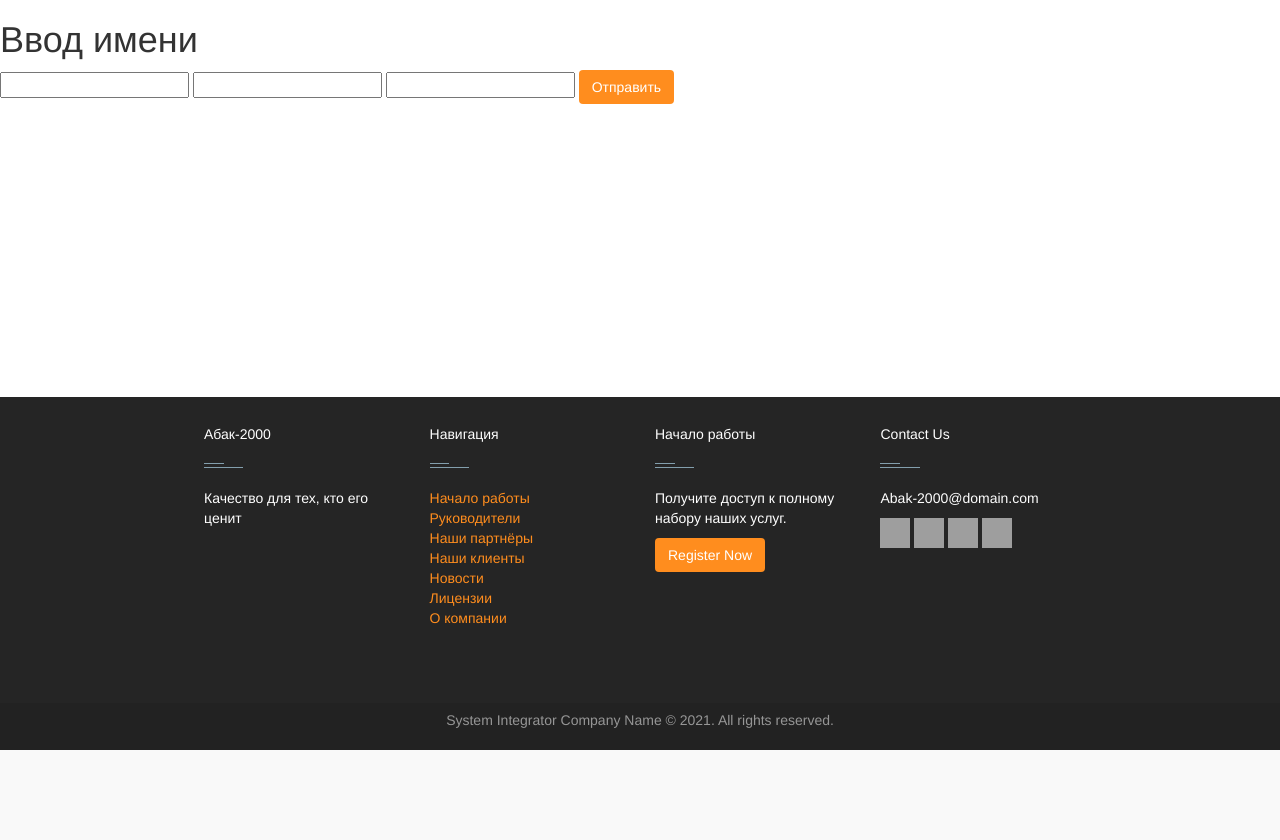
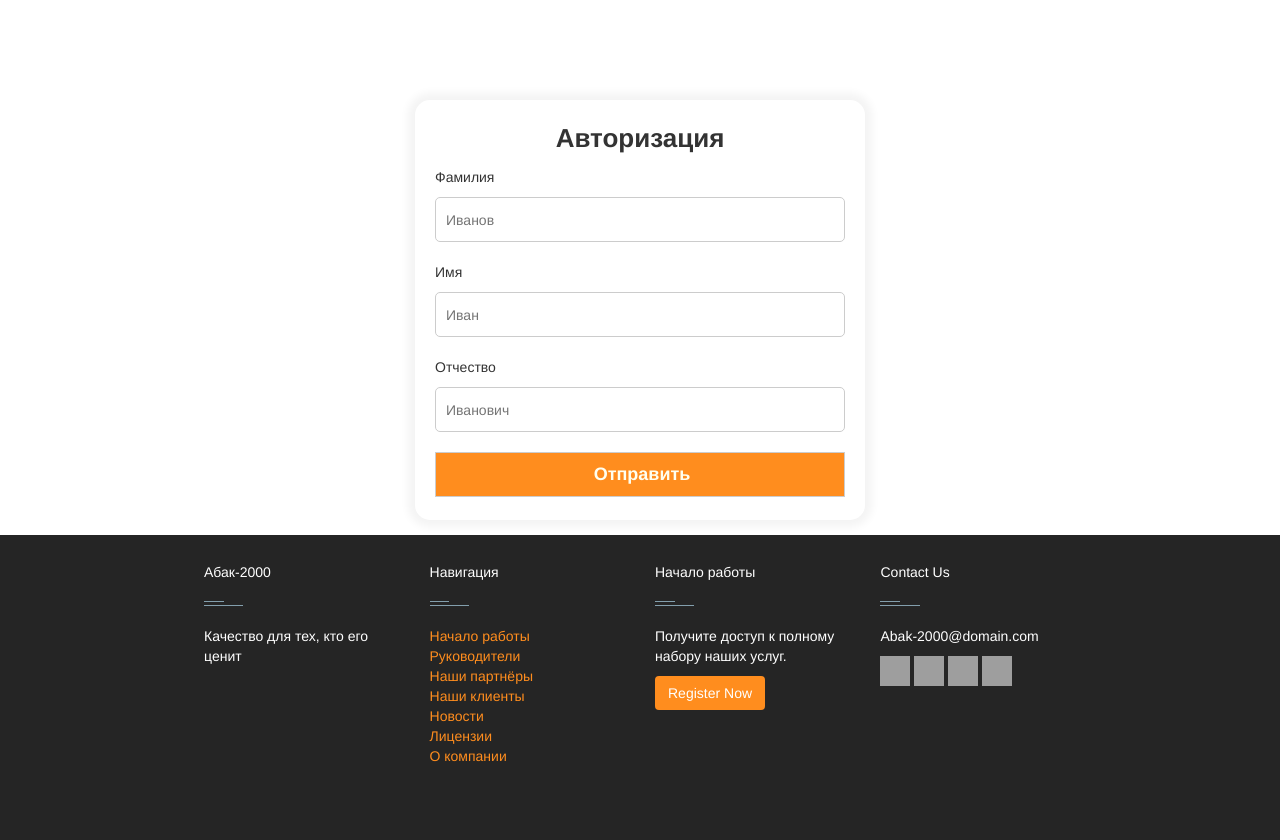
Before and after one commit to romator123/SAIT, a Flask app: page /register in a window 1280 px wide. Shown: the part 50-890 px from the top of the page. Before the commit the page ends 800 px from the top, so only its background shows below. Run offline with Flask 2, Linux system fonts and the light colour scheme; some libraries are stand-ins or nearby versions; grey boxes are pictures that could not be loaded.

Commit message:
Шапка и подвал

```diff
--- a/static/css/base.css
+++ b/static/css/base.css
@@ -1,6 +1,7 @@
-.fio{
-    display: flex;
-    margin-right: 30px;
+/*=================================================================================     Base    ====================================================*/
+:active, :hover, :focus {
+    outline: 0;
+    outline-offset: 0;
 }
 a:link{
     color: white;
@@ -81,6 +82,68 @@ html{
     background: -ms-linear-gradient(bottom, #232323, #333333);
 }
 
+/*================================================================================   Register   ===========================================================*/
+.inp{
+    display: block;
+    margin: 0 auto;
+    width: 410px;
+    height: 45px;
+    border: 1px solid #ccc;
+    margin-bottom: 20px;
+    transition: 0.3s;
+    padding-left: 10px;
+    border-radius: 5px;
+}
+
+.inp:hover{
+    border: 1px solid #64656a;
+}
+
+.zag{
+    padding-top: 10px;
+    text-align: center;
+    font-size: 26px;
+    font-weight: 700;
+}
+
+.register_form{
+    width: 450px;
+    margin: 0 auto;
+    margin-bottom: 15px;
+    margin-top: 100px;
+    border-radius: 15px;
+    box-shadow: 0 0 8px 7px #f4f4f4;
+    min-height: 420px;
+}
+
+.register_btn{
+    margin: 0 auto;
+    width: 410px;
+    height: 45px;
+    border: 1px solid #ccc;
+    margin-bottom: 20px;
+    transition: 1s;
+    padding-left: 10px;
+    background-color: #ff8d1e;
+    color: #fffff0;
+    transition: 0.5s;
+    font-weight: 700;
+    font-size: 18px;
+}
+
+.register_btn:hover{
+    color: #333333;
+    background-color: #4b92dc;
+}
+
+.form_container{
+    width: 410px;
+    margin: 0 auto;
+    p{
+        margin-top: 10px;
+    }
+}
+/*================================================================================   Footer   =============================================================*/
 /* Main Footer */
 footer .main-footer{ padding: 20px 0; background: #252525; flex-shrink: 0;}
 footer ul{ padding-left: 0; list-style: none;}
--- a/templates/base.html
+++ b/templates/base.html
@@ -26,7 +26,7 @@
             </div>
         </header>
         <main>
-            {% block body %} {% endblock %}
+            {% block main %} {% endblock %}
         </main>
         <footer id="footer" class="footer-1">
             <div class="main-footer widgets-dark typo-light">
--- a/templates/register.html
+++ b/templates/register.html
@@ -4,12 +4,21 @@
 Ввод имени
 {% endblock %}
 
-{% block body %}
-<h1>Ввод имени</h1>
-<form method="post">
-    <input type="text" id="surname" class="inp" name="surname">
-    <input type="text" id="name" class="inp" name="name">
-    <input type="text"  id="middle_name"class="inp" name="middle_name">
-    <input class="btn" type="submit" value="Отправить"></input>
-</form>
+{% block main %}
+<div  class="register_form">
+    <div class="form_container">
+        <div class="zag">
+            <p>Авторизация</p>
+        </div>
+        <form method="post">
+            <p>Фамилия</p>
+            <input type="text" id="surname" class="inp" name="surname"  placeholder="Иванов">
+            <p>Имя</p>
+            <input type="text" id="name" class="inp" name="name" placeholder="Иван">
+            <p>Отчество</p>
+            <input type="text"  id="middle_name"class="inp" name="middle_name" placeholder="Иванович">
+            <input class="register_btn" type="submit" value="Отправить"></input>
+        </form>
+    </div>
+</div>
 {% endblock %}
```
Also changed, not shown: static/js/info.js (+21 -13 lines), templates/info.html (+3 -10 lines).
